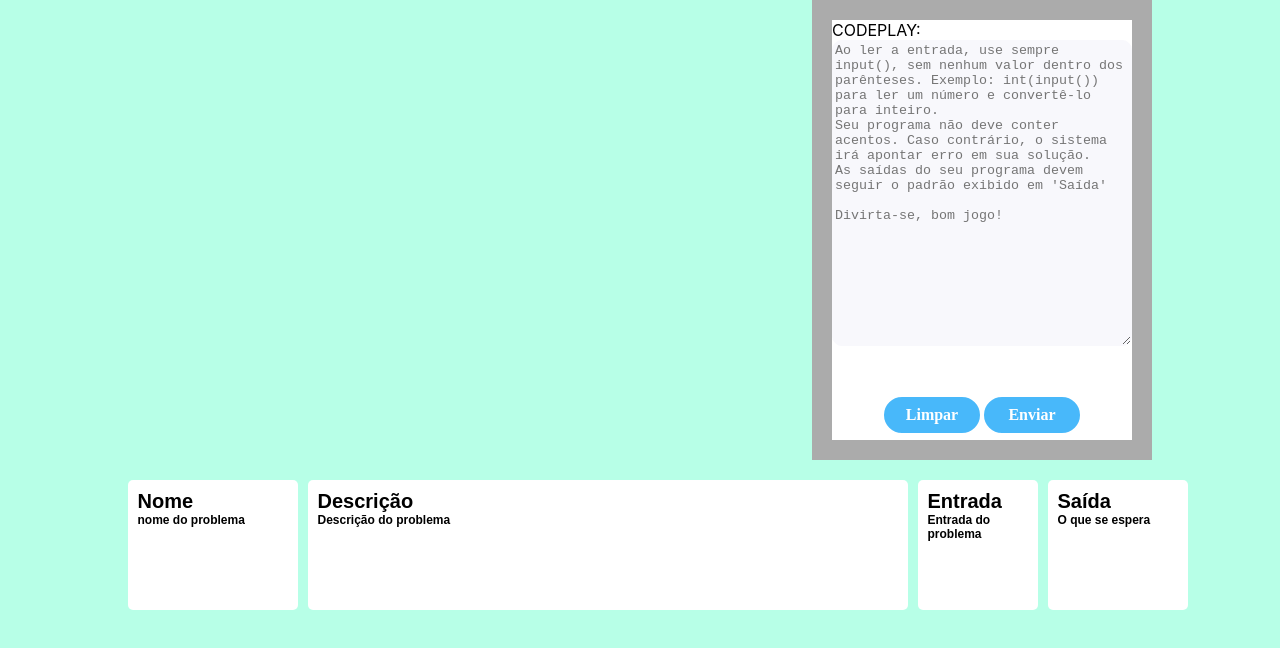
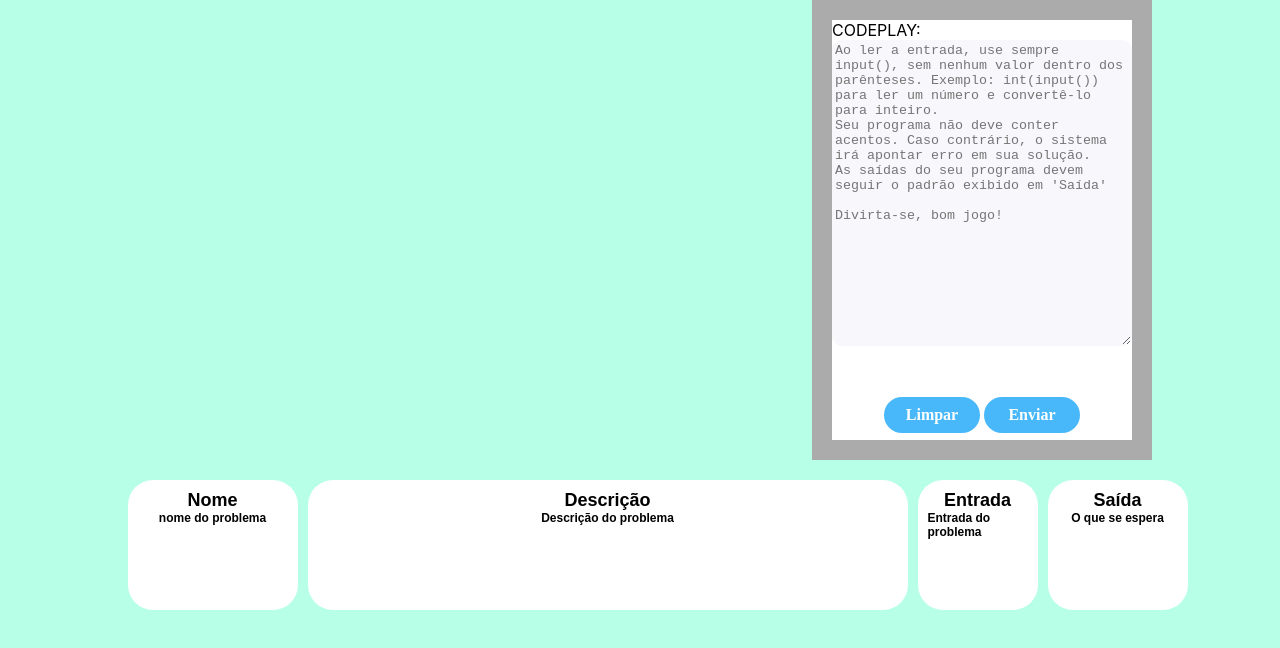
Before and after one commit to dududueedu/codeplay, a React (Create React App) app in the folder codeplay.client/: page / in a window 1280 px wide. Shown: the top 648 px of the page. Built offline with nearby package versions, Linux system fonts and the light colour scheme.

Commit message:
align informacoes problemCode

```diff
--- a/codeplay.client/src/components/ProblemCode/index.css
+++ b/codeplay.client/src/components/ProblemCode/index.css
@@ -13,7 +13,10 @@
 .box{
     border: #ffffff;
     background-color: #ffffff;
-    border-radius: 5px;
+    border-radius: 25px;
+    display: flex;
+    flex-direction: column;
+    align-items: center;
 }
 
 .gridName{
@@ -58,5 +61,5 @@
 }
 
 .boxTitle {
-    font-size: 20px;
+    font-size: 18px;
 }
```
